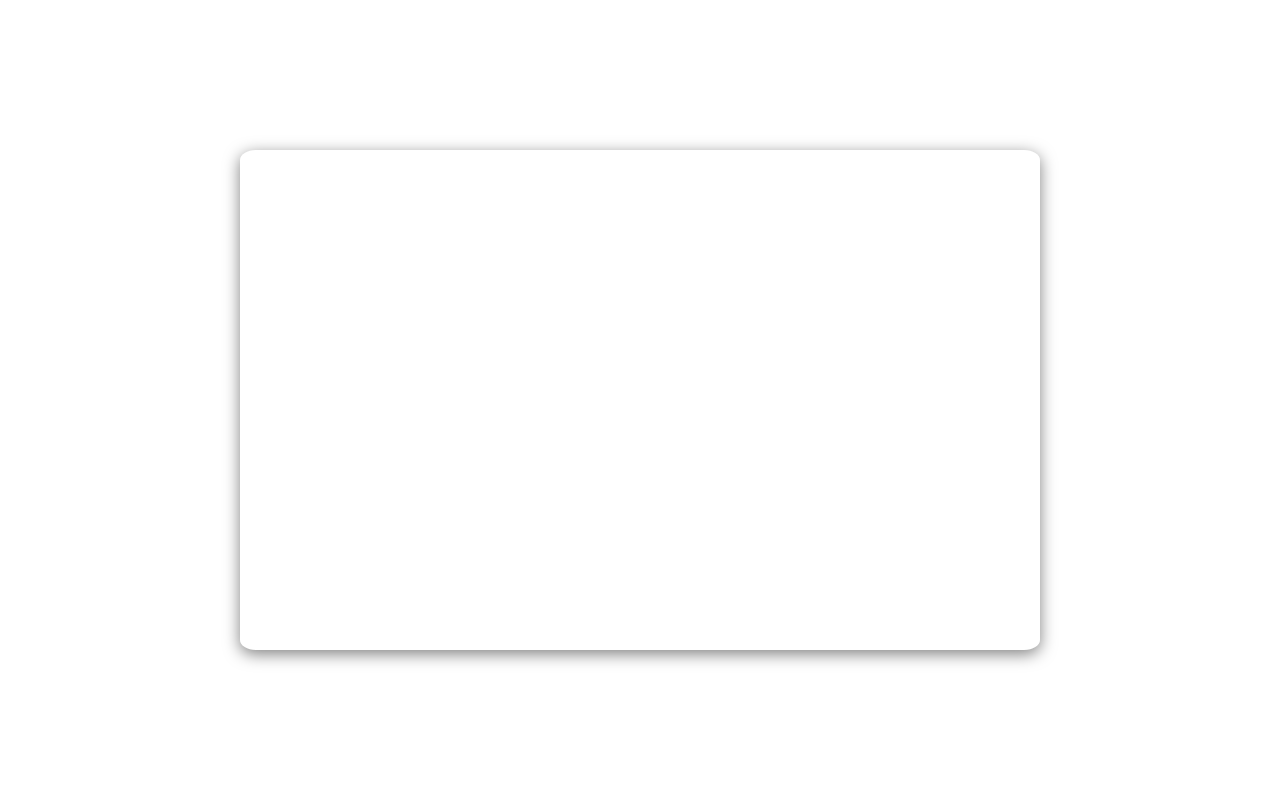
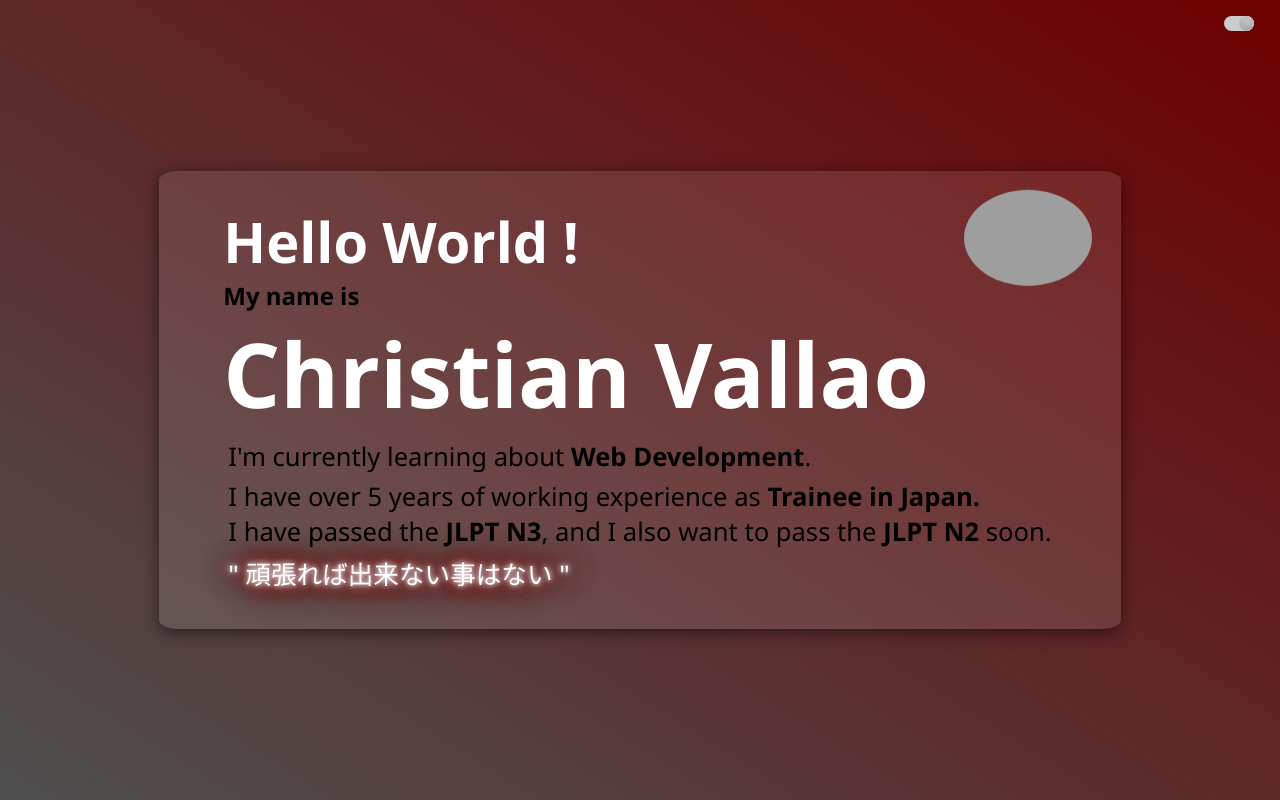
Before and after one commit to ChristianVallao/ChristianVallao.github.io, a plain HTML site: page index.html in a window 1280 px wide. Drawn offline with Linux system fonts and the light colour scheme; grey boxes are pictures that could not be loaded.

Commit message:
new updated

```diff
--- a/index.html
+++ b/index.html
@@ -3,24 +3,29 @@
 <head>
     <meta charset="UTF-8">
     <meta name="viewport" content="width=device-width, initial-scale=1.0">
-    <title>Transparent background</title>
-    <style>
-        body{background: url(japanese-castle-cherry-blossom-mountain-digital-art-scenery-4k-wallpaper-uhdpaper.com-702@1@k.jpg);
-            background-size: cover;h1{text-align: center;color: white;font-size: 6em;font-family: 'Segoe UI', Tahoma, Geneva, Verdana, sans-serif;}
-            .box{position: absolute;
-                left: 50%;top: 50%;
-            transform: translate(-50%,-50%);
-        width: 800px;
-        height: 500px;
-    background: rgba(255, 255, 255, 0.2);
-    box-shadow: 0px 4px 16px rgba(0, 0, 0, 0.5);
-    border-radius: 2%;}
-    </style>
+    <title>Christian Vallao</title>
+    <link rel="stylesheet" href="styles.css">
+
 </head>
 <body>
-    <div class="box">
-        <h1>TRANSPARENT</h1>
-        <h1>BACKGROUND</h1>
+<label for="changeTheme" class="changeTheme">
+    <input type="checkbox" name="changeTheme" id="changeTheme">
+</label>
+    <section class="home">
+        <div class="home-content">
+        <h2>Hello World !</h2>
+        <h5>My name is</h5>
+        <h1>Christian Vallao</h1>
+        <p>I'm currently learning about <strong>Web Development</strong>.</p>
+        <p>I have over 5 years of working experience as <strong>Trainee in Japan.</strong><br/>
+            I have passed the <strong> JLPT N3</strong>, and I also want to pass the <strong>JLPT N2</strong> soon.</p>
+        <p class="japanese glow">" 頑張れば出来ない事はない "</p>
     </div>
+
+    <div class="home-img">
+    <a href="https://www.facebook.com/RenSenpaiDesu" target="_blank"><img src="https://scontent.fmnl30-2.fna.fbcdn.net/v/t1.6435-9/123254513_3224961070947559_5946536434902410971_n.jpg?stp=c0.23.206.206a_dst-jpg_p206x206&_nc_cat=110&ccb=1-7&_nc_sid=507b6b&_nc_eui2=AeGpG9zFrB86IIUCCA5zVYUFeMLgDJo9RTh4wuAMmj1FOIBUIggCU000V6Lel4n3RDPXrKsAQFRl0n05Q7I60mMs&_nc_ohc=Uu6wtmqa5N8Q7kNvgEN90Ed&_nc_ht=scontent.fmnl30-2.fna&oh=00_AYA6HqM8YqohfqVx7Z1bB7FKclK0c0piEPLF_aLR_gjktQ&oe=66DB0A7A"></a>
+    </div>
+</section>
+
 </body>
 </html>
--- /dev/null
+++ b/styles.css
@@ -0,0 +1,155 @@
+:root{
+    --white: #fff;
+    --toggleDarkBg: #232841;
+    --darkBg: #000000;
+    --toggleShadow:inset 0 -5px 15px rgba(0,0,0,0.4),
+    inset 0 5px 15px rgba(255,255,255,0.4);
+    --darkmodeShadow: inset 0 5px 15px rgba(0,0,0,0.4),
+    inset 0 5px 15px rgba(0,0,0,0.4);
+    --wrapperShadow:(0,0,0,0.4);
+}
+* {
+    margin: 0;
+    padding: 0;
+    box-sizing: border-box;
+}
+body {
+    min-height: 100vh;
+    width: 100%;
+    display: flex;
+    justify-content: center;
+    align-items: center;
+    background-image: linear-gradient(to top right, #000000b0, #6d0000);
+    transition: 1s;
+}
+
+
+.changeTheme {
+    width: 30px;
+    height: 15px;
+    background-color: #ccc;
+    border-radius: 100px;
+    box-shadow: var(--wrapperShadow);
+    position: absolute;
+    top: 2%;
+    right: 2%;
+}
+
+input {
+    visibility: hidden;
+}
+
+.changeTheme::before{
+    content: '';
+    position: absolute;
+    width: 15px;
+    height: 15px;
+    background: #fff;
+    border-radius: 50%;
+    top: 0;
+    left: 15px;
+    box-shadow: var(--toggleShadow);
+    transition: 0.3s ease-in-out;
+}
+
+.changeTheme:has(input:checked)::before{
+    left: calc(100% - 30px);
+    background-color: var(--toggleDarkBg);
+    box-shadow: var(--darkmodeShadow);
+}
+
+body:has(input[name="changeTheme"]:checked) {
+    background-color: var(--darkBg);
+    transition: 1s;
+}
+
+
+.changeTheme:has(input[name="changeTheme"]:checked){
+    box-shadow: var(--darkmodeShadow);
+}
+
+
+img {
+    position: absolute;
+    right: 3%;
+    top: 2%;
+    width: 10vw;
+    animation: floatImage 3s ease-in-out infinite;
+    border-radius: 50%;
+
+}
+
+@keyframes floatImage{
+    0% {
+        transform: translateY(0);
+    }
+    50% {
+        transform: translateY(0.8rem);
+    }
+    100% {
+        transform: translateY(0);
+    }
+}
+
+section {
+    max-height: 100vh;
+    width: 100%;
+    padding: 2rem 5% 2rem;
+}
+
+.home {
+    width: auto;
+    max-width: 90%;
+    position: relative;
+    background-color: white;
+    display: flex;
+    justify-content: center;
+    align-items: center;
+    background: rgba(255, 255, 255, 0.1);
+    box-shadow: 0px 4px 16px rgba(0, 0, 0, 0.5);
+    border-radius: 2%;
+}
+
+.home-content h5 {
+    font-size: 1.5rem;
+    font-weight: 650;
+    margin: auto;
+    font-family: 'Segoe UI', Tahoma, Geneva, Verdana, sans-serif;
+
+}
+.home-content h1 {
+    color: white;
+    font-size: 5.6rem;
+    font-weight: 700;
+    margin: auto;
+    font-family: 'Segoe UI', Tahoma, Geneva, Verdana, sans-serif;
+}
+
+.home-content h2 {
+    color: rgb(255, 255, 255);
+    font-size: 3.5rem;
+    margin: auto;
+    font-family: 'Segoe UI', Tahoma, Geneva, Verdana, sans-serif;
+}
+
+.home-content p {
+    margin: 5px;
+    font-size: 1.6rem;
+    font-family: 'Segoe UI', Tahoma, Geneva, Verdana, sans-serif;
+}
+
+.japanese {
+    color: white;
+    font-weight: 500px;
+}
+
+.glow {
+        -webkit-animation: glow 0.8s ease-in-out infinite alternate;
+        -moz-animation: glow 0.8s ease-in-out infinite alternate;
+        animation: glow 0.8s ease-in-out infinite alternate;
+      }
+
+      @keyframes glow {
+        from {text-shadow: 0 0 5px #fff, 0 0 10px #fff, 0 0 15px #6d0000, 0 0 20px #6d0000, 0 0 25px #6d0000, 0 0 30px #6d0000, 0 0 35px #6d0000;}
+        to {text-shadow: 0 0 10px #fff, 0 0 15px #9e7d7d93, 0 0 20px #9e7d7d93, 0 0 25px #9e7d7d93, 0 0 30px #9e7d7d93, 0 0 35px #9e7d7d93, 0 0 40px #9e7d7d93;}
+      }
```
